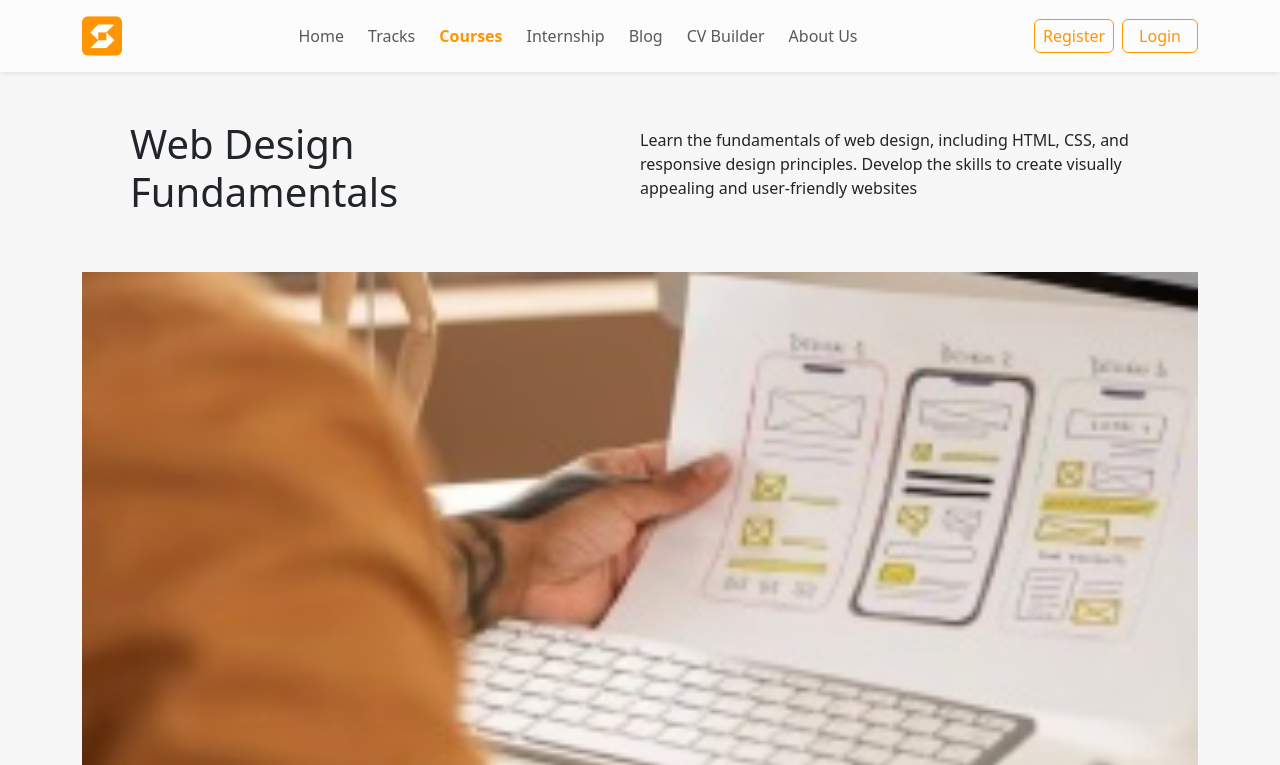
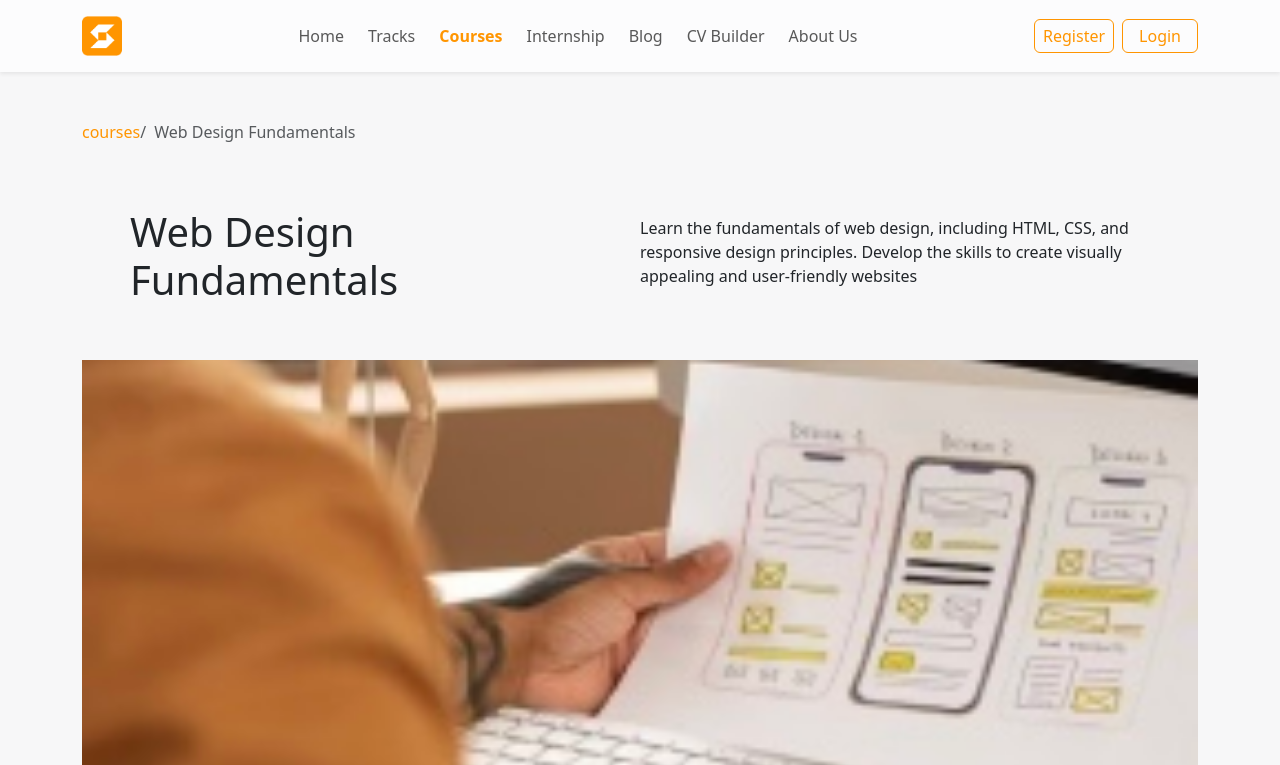
Before and after one commit to Usif-Wagdy/Academic-Guidance, a React (Create React App) app in the folder front-end/: page /courses/1 in a window 1280 px wide. Shown: the top 765 px of the page. Built offline with nearby package versions, Linux system fonts and the light colour scheme; data requests are answered from the project's data file.

Commit message:
fixed some errors

```diff
--- a/front-end/src/Website/blogs/BlogView.jsx
+++ b/front-end/src/Website/blogs/BlogView.jsx
@@ -3,6 +3,7 @@ import { useEffect, useState } from "react";
 import { Axios } from "../../api/axios";
 import { blogsAPI } from "../../api/Api";
 import { Container } from "react-bootstrap";
+import { motion } from "framer-motion";
 import BreadCrumbs from "../../Components/BreadCrumbs/BreadCrumbs";
 
 export default function BlogView() {
@@ -20,6 +21,11 @@ export default function BlogView() {
   return (
     <Container className="my-5">
       <BreadCrumbs title={blog.title} />
+      <motion.div
+        initial={{ opacity: 0, y: 20 }}
+        animate={{ opacity: 1, y: 0 }}
+        transition={{ duration: 0.5 }}
+      >
         <div className="px-5">
           <h1 className="text-center mb-4">{blog.title}</h1>
           <p className="px-4">
@@ -36,6 +42,7 @@ export default function BlogView() {
             {blog.description}
           </p>
         </div>
+      </motion.div>
     </Container>
   );
 }
--- a/front-end/src/Website/courses/CourseView.jsx
+++ b/front-end/src/Website/courses/CourseView.jsx
@@ -6,6 +6,7 @@ import { useParams } from "react-router-dom";
 import { MdOutlineWatchLater } from "react-icons/md";
 import { motion } from "framer-motion";
 import "./courses.css";
+import Breadcrumbs from "../../Components/BreadCrumbs/BreadCrumbs";
 
 export default function CourseView() {
   const [currCourse, setCurrCourse] = useState([]);
@@ -15,13 +16,13 @@ export default function CourseView() {
     Axios(`${coursesAPI}/${id}`)
       .then((res) => {
         setCurrCourse(res.data);
-        console.log(1);
       })
       .catch((error) => console.log(error));
   }, [id]);
 
   return (
-    <Container>
+    <Container className="my-5">
+      <Breadcrumbs title={currCourse.name} />
       <motion.div
         initial={{ opacity: 0, y: 20 }}
         animate={{ opacity: 1, y: 0 }}
--- a/front-end/src/Website/courses/Courses.jsx
+++ b/front-end/src/Website/courses/Courses.jsx
@@ -136,7 +136,9 @@ export default function Courses() {
                           <Card.Title className="fs-1 fw-bold">{`0${
                             i + 1
                           }`}</Card.Title>
-                          <Card.Text className="fs-16px">{step}</Card.Text>
+                          <Card.Text className="fs-16px">
+                            {step.title}
+                          </Card.Text>
                         </Card.Body>
                       </Card>
                     ))}
```
Also changed, not shown: front-end/src/Website/tracks/Tracks.jsx (line endings or trailing spaces). Lines whose indentation alone changed are shown as unchanged.
